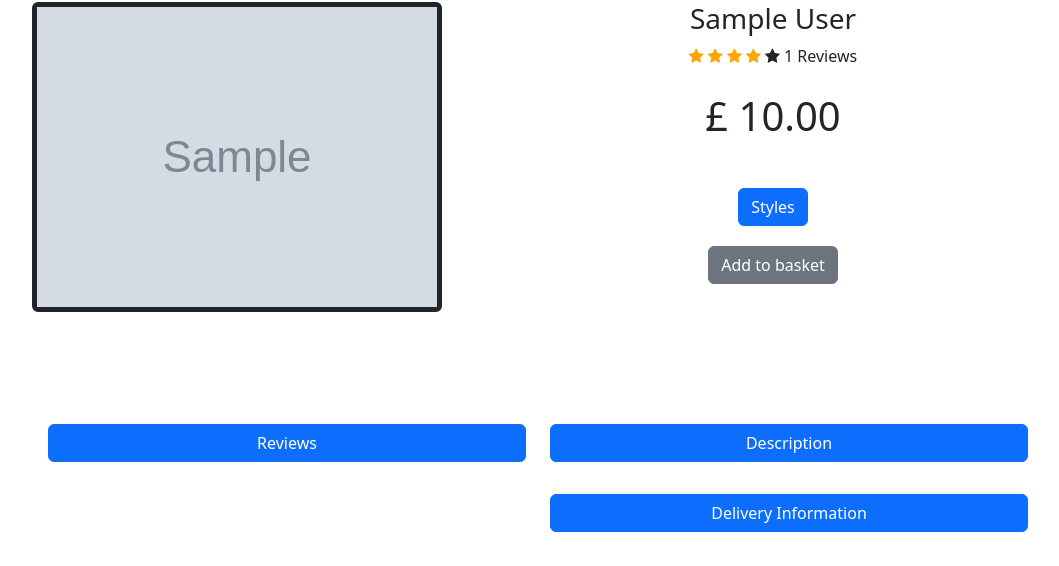
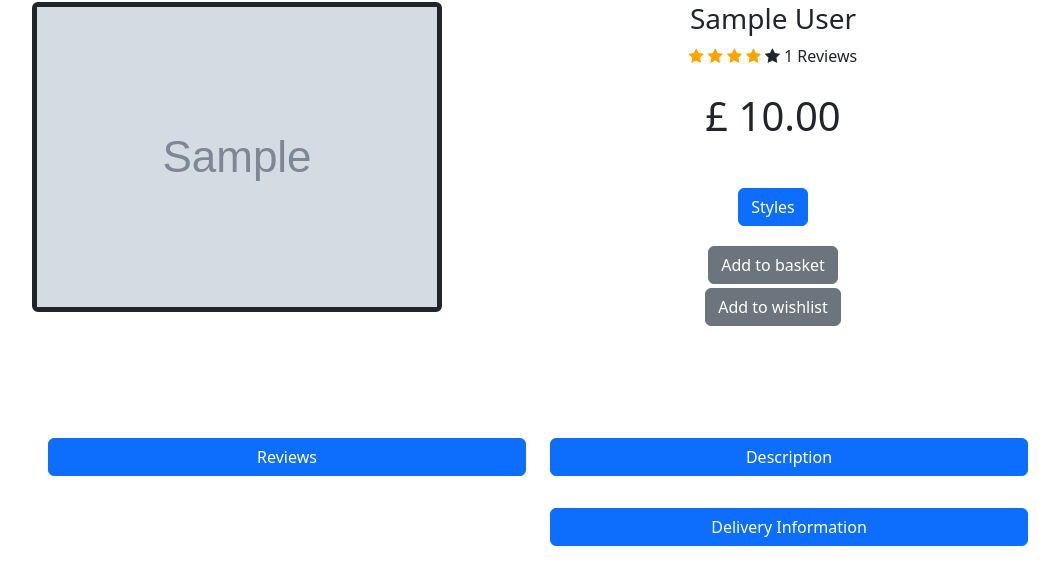
Before and after one commit to sami0505/AI-E-Store, a Django app: page /detailed/1 in a window 1280 px wide. Shown: the part 64-630 px from the top of the page, without its empty margins (118-1177 px from the left). Run offline with Django 4.2, Linux system fonts and the light colour scheme; a user stored in the database is signed in; tables that the repository leaves empty hold one stand-in row (values such as "Sample post"); grey boxes marked "Sample" are stand-in pictures; some libraries are stand-ins or nearby versions.

Commit message:
Added Wishlists

```diff
--- a/AI_E_Store/AI_E_Store/urls.py
+++ b/AI_E_Store/AI_E_Store/urls.py
@@ -18,6 +18,9 @@ urlpatterns = [
     path('basket/', views.basket, name="basket"),
     path('addtobasket/<int:styleID>', views.addToBasket, name="addToBasket"),
     path('removefrombasket/<int:styleID>', views.removeFromBasket, name="removeFromBasket"),
+    path('wishlist/', views.wishlist, name="wishlist"),
+    path('addtowishlist/<int:styleID>', views.addToWishlist, name="addToWishlist"),
+    path('removefromwishlist/<int:styleID>', views.removeFromWishlist, name="removeFromWishlist"),
     path('admin/', admin.site.urls),
 ]
 urlpatterns += static(settings.MEDIA_URL, document_root=settings.MEDIA_ROOT)
--- a/AI_E_Store/customerSection/models.py
+++ b/AI_E_Store/customerSection/models.py
@@ -23,7 +23,7 @@ class Customer(AbstractBaseUser, PermissionsMixin):
     DateOfBirth = models.DateField(blank=False)
     date_joined = models.DateTimeField(blank=False, default=timezone.now)  # **
     basket = models.CharField(max_length=4096, default="")
-    wishlish = models.CharField(max_length=4096, default="")
+    wishlist = models.CharField(max_length=4096, default="")
     is_staff = models.BooleanField(default=False)  # **
     is_active = models.BooleanField(default=False)  # **
     is_superuser = models.BooleanField(default=False)  # **
--- a/AI_E_Store/customerSection/templates/base.html
+++ b/AI_E_Store/customerSection/templates/base.html
@@ -39,7 +39,7 @@
                         <a class="nav-link" href="/basket/">Basket</a>
                     </li>
                     <li class="nav-item">
-                        <a class="nav-link" href="#">Wishlist</a>
+                        <a class="nav-link" href="/wishlist/">Wishlist</a>
                     </li>
                     <li class="nav-item">
                         <a class="nav-link" href="/logout/">Log Out</a>
--- a/AI_E_Store/customerSection/templates/basket.html
+++ b/AI_E_Store/customerSection/templates/basket.html
@@ -20,6 +20,7 @@
                 <a href="/removefrombasket/{{style.StyleID}}" class="btn btn-primary mb-5" style="max-height: 25%;">Remove this Item</a></div>
             </div>
         {% endfor %}
+        <a href="#" class="btn btn-primary mb-5">Process Order</a>
     {% else %}
         Your basket is empty.
     {% endif %}
--- a/AI_E_Store/customerSection/templates/browse.html
+++ b/AI_E_Store/customerSection/templates/browse.html
@@ -9,7 +9,7 @@
                         <h5 class="card-title">{{ itemEntry.2 }}</h5>
                         <p class="card-text">{{ itemEntry.1 }}</p>
                         <a href="/detailed/{{itemEntry.0}}" class="btn btn-primary">View</a>
-                        <a href="#" class="btn btn-secondary">❤</a>
+                        <a href="/addtowishlist/{{itemEntry.0}}" class="btn btn-secondary">❤</a>
                     </div>
                     </div>
                 </div>
--- a/AI_E_Store/customerSection/templates/detailed.html
+++ b/AI_E_Store/customerSection/templates/detailed.html
@@ -47,6 +47,7 @@
                 <br>
                 {% if user.is_authenticated %}
                     <a href="/addtobasket/{{currentStyle.StyleID}}" class="btn btn-secondary m-1">Add to basket</a> <br>
+                    <a href="/addtowishlist/{{currentStyle.StyleID}}" class="btn btn-secondary">Add to wishlist</a>
                 {% else %}
                     <a href="/login/" class="btn btn-secondary m-1">Log In</a> <br>
                 {% endif %}
--- a/AI_E_Store/customerSection/views.py
+++ b/AI_E_Store/customerSection/views.py
@@ -319,7 +319,7 @@ def addToBasket(request, styleID):
         customer.basket += f"{styleID},"
         customer.save()
         messages.success(request, "Item successfully added to basket!")
-    return redirect("/")
+    return redirect(request.META.get('HTTP_REFERER'))
 
 # This view displays the user's basket.
 @login_required(login_url="login")
@@ -342,3 +342,39 @@ def removeFromBasket(request, styleID):
         customer.basket = newBasket
         customer.save()
     return redirect("/basket/")
+
+# This view adds the given item from the url to the logged in user's wishlist
+@login_required(login_url="login")
+def addToWishlist(request, styleID):
+    try:
+        styleAdded = Style.objects.get(pk=styleID)
+    except:  # An error occured. Most likely an incorrent styleID
+        pass
+    else:
+        customer = Customer.objects.get(pk=request.user.pk)
+        customer.wishlist += f"{styleID},"
+        customer.save()
+        messages.success(request, "Item successfully added to wishlist!")
+    return redirect("/")
+
+# This view displays the user's wishlist.
+@login_required(login_url="login")
+def wishlist(request):
+    customer = Customer.objects.get(pk=request.user.pk)
+    wishlist = customer.wishlist.split(",")
+    wishlist.remove("")
+    styles = [Style.objects.get(pk=styleID) for styleID in wishlist]
+    context = {"user": request.user, "styles": styles, "mediaURL": settings.MEDIA_ROOT}
+    return render(request, "wishlist.html", context)
+
+# This view results in the removal of the style whose ID is in the URL
+@login_required(login_url="login")
+def removeFromWishlist(request, styleID):
+    customer = Customer.objects.get(pk=request.user.pk)
+    wishlist = customer.wishlist.split(",")
+    if str(styleID) in wishlist:
+        wishlist.remove(str(styleID))
+        newWishlist = ",".join(wishlist)
+        customer.wishlist = newWishlist
+        customer.save()
+    return redirect("/wishlist/")
```
Also changed, not shown: AI_E_Store/customerSection/templates/wishlist.html (added, +30 -0 lines), AI_E_Store/customerSection/migrations/0014_rename_wishlish_customer_wishlist.py (added).
